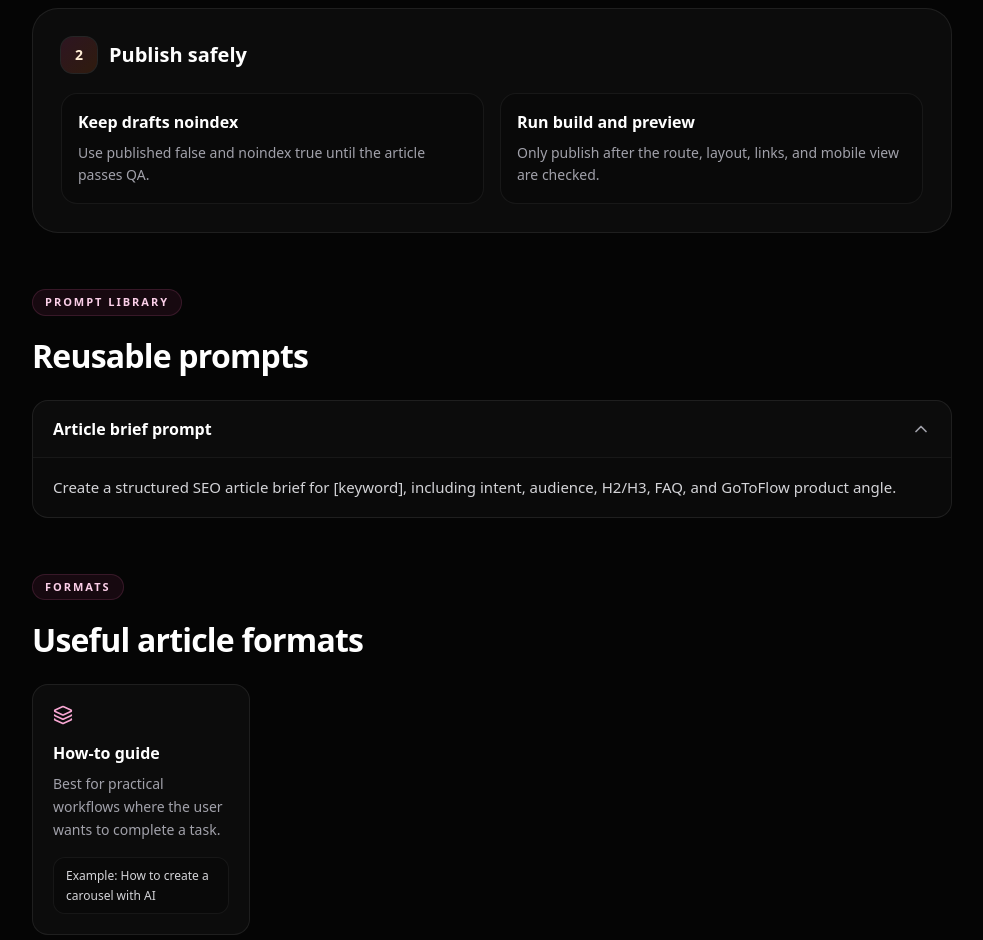
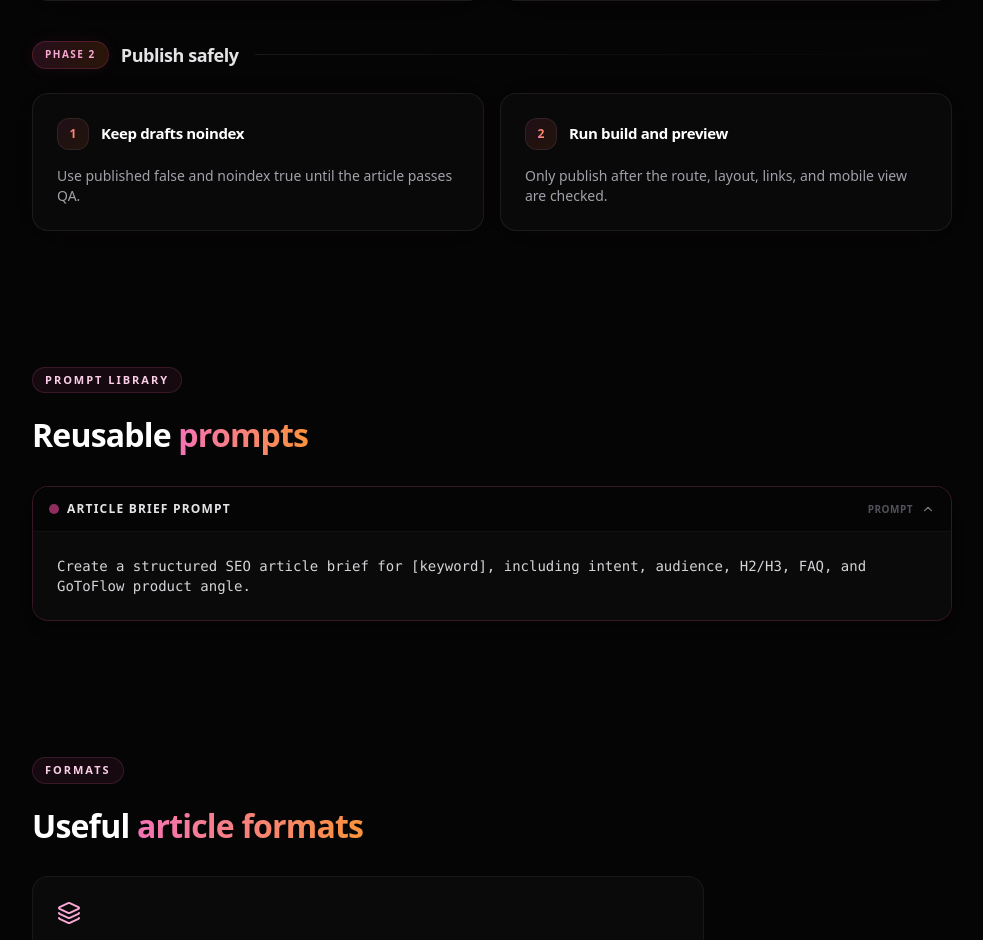
Before and after one commit to matteimikeska49-bot/gtf, a React (Vite) app: page /blog/test-seo-template-v2 in a window 1280 px wide. Shown: the part 1860-2800 px from the top of the page, without its empty margins (148-1131 px from the left). Built offline with nearby package versions, Linux system fonts and the light colour scheme.

Commit message:
Refine markdown SEO article template visuals

```diff
--- a/src/components/blog/templates/MarkdownSeoArticleTemplateV2.jsx
+++ b/src/components/blog/templates/MarkdownSeoArticleTemplateV2.jsx
@@ -151,11 +151,20 @@ const MarkdownBody = ({ markdown, title }) => {
     <div className="space-y-7">
       {displayBlocks.map((block, index) => {
         if (block.type === 'heading') {
-          const HeadingTag = block.level <= 2 ? 'h2' : 'h3';
+          if (block.level <= 2) {
+            return (
+              <h2 key={index} className="pt-8 pb-2 text-2xl font-bold leading-tight tracking-tight text-white md:text-[32px]">
+                {parseInlineMarkdown(block.text)}
+              </h2>
+            );
+          }
           return (
-            <HeadingTag key={index} className={block.level <= 2 ? 'pt-5 text-2xl font-bold leading-tight tracking-tight text-white md:text-[32px]' : 'pt-3 text-xl font-semibold leading-snug tracking-tight text-white'}>
-              {parseInlineMarkdown(block.text)}
-            </HeadingTag>
+            <div key={index} className="mt-8 mb-4 flex items-center gap-3">
+              <span className="shrink-0 w-2.5 h-2.5 rounded-full bg-gradient-to-r from-pink-400 to-orange-400 shadow-[0_0_12px_rgba(236,72,153,0.6)]" />
+              <h3 className="text-xl font-semibold leading-snug tracking-tight text-white">
+                {parseInlineMarkdown(block.text)}
+              </h3>
+            </div>
           );
         }
 
@@ -168,39 +177,74 @@ const MarkdownBody = ({ markdown, title }) => {
         }
 
         if (block.type === 'list') {
-          const ListTag = block.ordered ? 'ol' : 'ul';
           return (
-            <ListTag key={index} className={`space-y-3 text-[15px] leading-[1.75] text-zinc-300 md:text-base ${block.ordered ? 'list-decimal pl-6' : ''}`}>
-              {block.items.map((item) => (
-                <li key={item} className={block.ordered ? 'pl-1' : 'flex items-start gap-3'}>
-                  {!block.ordered && <span className="mt-2 h-1.5 w-1.5 shrink-0 rounded-full bg-pink-400/80" />}
+            <div key={index} className="space-y-3 my-6">
+              {block.items.map((item, i) => (
+                <div key={item} className={`flex items-start gap-3.5 ${!block.ordered ? 'rounded-xl border border-white/[0.04] bg-white/[0.015] px-4 py-3 transition-colors hover:bg-white/[0.03]' : ''} text-[15px] leading-[1.7] text-zinc-300 md:text-base`}>
+                  {block.ordered ? (
+                    <span className="shrink-0 w-7 h-7 rounded-lg bg-white/[0.04] border border-white/[0.08] flex items-center justify-center text-[11px] font-semibold text-zinc-300 mt-0.5">
+                      {i + 1}
+                    </span>
+                  ) : (
+                    <span className="mt-2 w-1.5 h-1.5 shrink-0 rounded-full bg-pink-400/60" />
+                  )}
                   <span>{parseInlineMarkdown(item)}</span>
-                </li>
+                </div>
               ))}
-            </ListTag>
+            </div>
           );
         }
 
         if (block.type === 'quote') {
           return (
-            <blockquote key={index} className="rounded-2xl border border-pink-400/15 bg-pink-500/[0.06] px-5 py-4 text-[15px] leading-[1.75] text-pink-50 md:px-6 md:text-base">
-              {parseInlineMarkdown(block.text)}
-            </blockquote>
+            <div key={index} className="rounded-xl border border-white/[0.08] bg-[#050505] p-5 md:p-6 my-6 relative overflow-hidden">
+              <div className="absolute left-0 top-0 bottom-0 w-1 bg-gradient-to-b from-pink-500/40 to-orange-500/40" />
+              <div className="text-[15px] md:text-base leading-[1.75] text-zinc-300 italic">
+                {parseInlineMarkdown(block.text)}
+              </div>
+            </div>
           );
         }
 
         return (
-          <pre key={index} className="overflow-x-auto rounded-2xl border border-white/10 bg-black/40 p-5 text-sm leading-relaxed text-zinc-200">
-            <code>{block.text}</code>
-          </pre>
+          <div key={index} className="rounded-2xl border border-white/[0.08] bg-[#0a0a0a] my-6 overflow-hidden shadow-lg">
+            {block.language && (
+              <div className="flex items-center justify-between px-4 py-3 border-b border-white/[0.05] bg-[#050505]">
+                <div className="flex items-center gap-2">
+                  <div className="w-2.5 h-2.5 rounded-full bg-pink-500/40" />
+                  <span className="text-xs font-bold uppercase tracking-[0.1em] text-zinc-400">{block.language}</span>
+                </div>
+              </div>
+            )}
+            <div className="p-5 md:p-6 bg-[#0a0a0a]">
+              <pre className="overflow-x-auto text-[13px] md:text-sm leading-[1.8] text-zinc-300 font-mono">
+                <code>{block.text}</code>
+              </pre>
+            </div>
+          </div>
         );
       })}
     </div>
   );
 };
 
+const renderFormattedTitle = (title) => {
+  if (!title) return null;
+  const words = title.split(' ');
+  if (words.length >= 2) {
+    const highlightWords = words.length > 2 ? words.slice(-2).join(' ') : words.slice(-1).join(' ');
+    const normalWords = words.length > 2 ? words.slice(0, -2).join(' ') : words.slice(0, -1).join(' ');
+    return (
+      <>
+        {normalWords} <span className="text-transparent bg-clip-text bg-gradient-to-r from-pink-400 to-orange-400">{highlightWords}</span>
+      </>
+    );
+  }
+  return title;
+};
+
 const SectionShell = ({ id, eyebrow, title, children }) => (
-  <section id={id} className="scroll-mt-24">
+  <section id={id} className="scroll-mt-24 mb-16 md:mb-20">
     <div className="mb-6 flex items-center gap-3">
       {eyebrow && (
         <span className="rounded-full border border-pink-400/15 bg-pink-500/[0.08] px-3 py-1 text-[11px] font-bold uppercase tracking-[0.18em] text-pink-200">
@@ -208,7 +252,7 @@ const SectionShell = ({ id, eyebrow, title, children }) => (
         </span>
       )}
     </div>
-    {title && <h2 className="mb-7 text-2xl font-bold tracking-tight text-white md:text-[32px]">{title}</h2>}
+    {title && <h2 className="mb-8 text-2xl font-bold tracking-tight text-white md:text-[32px] leading-[1.15]">{renderFormattedTitle(title)}</h2>}
     {children}
   </section>
 );
@@ -255,20 +299,29 @@ const StepPhases = ({ phases }) => {
 
   return (
     <SectionShell eyebrow="Workflow" title="Step-by-step phases">
-      <div className="space-y-5">
+      <div className="space-y-10 mt-8">
         {phases.map((phase, phaseIndex) => (
-          <div key={phase.phase || phaseIndex} className="rounded-[26px] border border-white/[0.08] bg-white/[0.03] p-5 md:p-7">
-            <div className="mb-5 flex items-center gap-3">
-              <span className="flex h-9 w-9 shrink-0 items-center justify-center rounded-xl bg-gradient-to-br from-pink-500/15 to-orange-500/15 text-sm font-bold text-orange-100 ring-1 ring-white/10">
-                {phaseIndex + 1}
-              </span>
-              <h3 className="text-xl font-bold text-white">{phase.phase}</h3>
+          <div key={phase.phase || phaseIndex}>
+            <div className="flex items-center gap-4 mb-6">
+              <div className="flex items-center gap-3">
+                <span className="inline-flex items-center justify-center h-7 px-3 rounded-full bg-gradient-to-r from-pink-500/15 to-orange-500/15 border border-pink-500/20 text-[10px] font-bold uppercase tracking-[0.15em] text-pink-300 shadow-[0_0_16px_rgba(236,72,153,0.08)]">
+                  Phase {phaseIndex + 1}
+                </span>
+                <span className="text-base md:text-lg font-semibold text-zinc-200 tracking-tight">{phase.phase}</span>
+              </div>
+              <div className="flex-1 h-px bg-gradient-to-r from-white/[0.08] to-transparent" />
             </div>
-            <div className="grid gap-4 md:grid-cols-2">
-              {(phase.items || []).map((item) => (
-                <article key={item.title} className="rounded-2xl border border-white/[0.06] bg-black/20 p-4">
-                  <h4 className="mb-2 text-base font-semibold text-white">{item.title}</h4>
-                  <p className="text-sm leading-relaxed text-zinc-400">{parseInlineMarkdown(item.text || '')}</p>
+
+            <div className="grid gap-4 sm:grid-cols-2">
+              {(phase.items || []).map((item, i) => (
+                <article key={item.title} className="rounded-2xl border border-white/[0.07] bg-white/[0.02] p-5 md:p-6 shadow-[0_0_40px_rgba(236,72,153,0.02)] relative overflow-hidden transition-colors hover:bg-white/[0.03]">
+                  <div className="flex items-center gap-3 mb-4">
+                    <div className="flex items-center justify-center shrink-0 w-8 h-8 rounded-xl bg-gradient-to-br from-pink-500/10 to-orange-500/10 border border-white/[0.08]">
+                      <span className="text-xs font-bold text-transparent bg-clip-text bg-gradient-to-r from-pink-400 to-orange-400">{i + 1}</span>
+                    </div>
+                    <h4 className="text-[15px] font-bold text-white tracking-tight leading-snug">{item.title}</h4>
+                  </div>
+                  <p className="text-[13px] md:text-sm leading-relaxed text-zinc-400">{parseInlineMarkdown(item.text || '')}</p>
                 </article>
               ))}
             </div>
@@ -286,25 +339,35 @@ const PromptAccordion = ({ prompts }) => {
 
   return (
     <SectionShell eyebrow="Prompt library" title="Reusable prompts">
-      <div className="space-y-3">
+      <div className="space-y-3 mt-6">
         {prompts.map((prompt, index) => {
           const isOpen = openIndex === index;
           return (
-            <div key={prompt.title || index} className="overflow-hidden rounded-2xl border border-white/[0.08] bg-white/[0.03]">
+            <div key={prompt.title || index} className={`rounded-2xl border overflow-hidden transition-all duration-300 shadow-lg ${isOpen ? 'border-pink-500/20 bg-[#0a0a0a] shadow-[0_0_30px_rgba(236,72,153,0.03)]' : 'border-white/[0.08] bg-[#0a0a0a] hover:border-white/[0.15]'}`}>
               <button
                 type="button"
                 onClick={() => setOpenIndex(isOpen ? -1 : index)}
-                className="flex w-full items-center justify-between gap-4 px-5 py-4 text-left transition-colors hover:bg-white/[0.03]"
+                className="flex w-full items-center justify-between px-4 py-3.5 border-b border-white/[0.05] bg-[#050505] cursor-pointer text-left"
                 aria-expanded={isOpen}
               >
-                <span className="text-base font-semibold text-white">{prompt.title}</span>
-                <ChevronDown className={`h-5 w-5 shrink-0 text-zinc-400 transition-transform ${isOpen ? 'rotate-180' : ''}`} />
+                <div className="flex items-center gap-2">
+                  <div className={`w-2.5 h-2.5 rounded-full transition-colors ${isOpen ? 'bg-pink-500/60' : 'bg-pink-500/30'}`} />
+                  <span className={`text-xs font-bold uppercase tracking-[0.1em] transition-colors ${isOpen ? 'text-zinc-200' : 'text-zinc-400'}`}>{prompt.title}</span>
+                </div>
+                <div className="flex items-center gap-2">
+                  <span className="text-[10px] uppercase tracking-wider text-zinc-600 font-semibold">Prompt</span>
+                  <ChevronDown className={`w-3.5 h-3.5 text-zinc-500 transition-transform duration-300 ${isOpen ? 'rotate-180' : ''}`} />
+                </div>
               </button>
-              {isOpen && (
-                <div className="border-t border-white/[0.06] bg-black/20 px-5 py-4">
-                  <p className="text-sm leading-[1.8] text-zinc-300 md:text-[15px]">{parseInlineMarkdown(prompt.text || '')}</p>
+              <div className={`grid transition-all duration-300 ease-in-out ${isOpen ? 'grid-rows-[1fr] opacity-100' : 'grid-rows-[0fr] opacity-0'}`}>
+                <div className="overflow-hidden">
+                  <div className="p-5 md:p-6 bg-[#0a0a0a]">
+                    <div className="whitespace-pre-wrap break-words text-[13px] md:text-sm leading-[1.8] text-zinc-300 font-mono">
+                      {parseInlineMarkdown(prompt.text || '')}
+                    </div>
+                  </div>
                 </div>
-              )}
+              </div>
             </div>
           );
         })}
@@ -316,18 +379,29 @@ const PromptAccordion = ({ prompts }) => {
 const FormatsGrid = ({ formats }) => {
   if (!Array.isArray(formats) || formats.length === 0) return null;
 
+  let gridClass = "grid gap-4 ";
+  if (formats.length === 1) {
+    gridClass += "grid-cols-1 max-w-2xl";
+  } else if (formats.length === 2) {
+    gridClass += "grid-cols-1 sm:grid-cols-2";
+  } else if (formats.length === 3) {
+    gridClass += "grid-cols-1 sm:grid-cols-2 lg:grid-cols-3";
+  } else {
+    gridClass += "grid-cols-1 sm:grid-cols-2 lg:grid-cols-4";
+  }
+
   return (
     <SectionShell eyebrow="Formats" title="Useful article formats">
-      <div className="grid gap-4 sm:grid-cols-2 lg:grid-cols-4">
+      <div className={gridClass}>
         {formats.map((format) => (
-          <article key={format.title} className="rounded-2xl border border-white/[0.08] bg-white/[0.03] p-5">
-            <Layers3 className="mb-4 h-5 w-5 text-pink-300" />
-            <h3 className="mb-2 text-base font-semibold text-white">{format.title}</h3>
-            <p className="mb-4 text-sm leading-relaxed text-zinc-400">{parseInlineMarkdown(format.text || '')}</p>
+          <article key={format.title} className="group rounded-2xl border border-white/[0.06] bg-[#0a0a0a] p-5 md:p-6 transition-colors hover:bg-white/[0.03] hover:border-white/[0.12]">
+            <Layers3 className="mb-4 h-6 w-6 text-pink-300" />
+            <h3 className="mb-2 text-[15px] md:text-base font-bold text-zinc-100 tracking-tight leading-snug">{format.title}</h3>
+            <p className="mb-4 text-[13px] leading-[1.6] text-zinc-400">{parseInlineMarkdown(format.text || '')}</p>
             {format.example && (
-              <p className="rounded-xl border border-white/[0.06] bg-black/25 px-3 py-2 text-xs leading-relaxed text-zinc-300">
-                Example: {parseInlineMarkdown(format.example)}
-              </p>
+              <div className="rounded-lg bg-white/[0.03] border border-white/[0.05] px-3 py-2.5">
+                <p className="text-[12px] leading-[1.5] text-zinc-300 italic">Example: {parseInlineMarkdown(format.example)}</p>
+              </div>
             )}
           </article>
         ))}
@@ -397,7 +471,7 @@ const FinalCta = ({ cta }) => {
 
   return (
     <section className="text-center">
-      <div className="relative overflow-hidden rounded-[32px] border border-pink-300/15 bg-gradient-to-br from-pink-500/[0.12] via-white/[0.035] to-orange-500/[0.10] p-7 shadow-[0_30px_140px_rgba(236,72,153,0.12)] md:p-10">
+      <div className="relative my-16 overflow-hidden rounded-[32px] border border-pink-300/15 bg-gradient-to-br from-pink-500/[0.12] via-white/[0.035] to-orange-500/[0.10] p-7 shadow-[0_30px_140px_rgba(236,72,153,0.12)] md:p-10">
         <div className="absolute left-1/2 top-0 h-56 w-56 -translate-x-1/2 -translate-y-1/2 rounded-full bg-pink-400/10 blur-3xl" />
         <div className="relative z-10 mx-auto max-w-2xl">
           <h2 className="mb-4 text-2xl font-bold tracking-tight text-white md:text-4xl">{cta.title}</h2>
@@ -439,7 +513,7 @@ const ArticleHero = ({ article }) => (
       </div>
 
       <h1 className="mx-auto mb-6 max-w-4xl text-3xl font-bold leading-[1.1] tracking-tight text-white md:text-5xl lg:text-6xl">
-        {article.title}
+        {renderFormattedTitle(article.title)}
       </h1>
       <p className="mx-auto max-w-2xl text-lg leading-[1.65] text-zinc-400 md:text-xl">
         {article.description}
```
Also changed, not shown: 34 other files (tests, documents, lock files or other folders).
